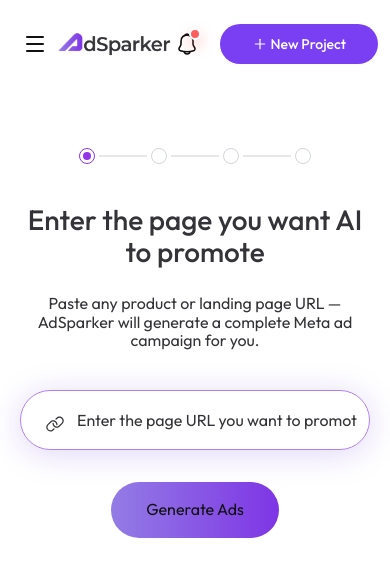
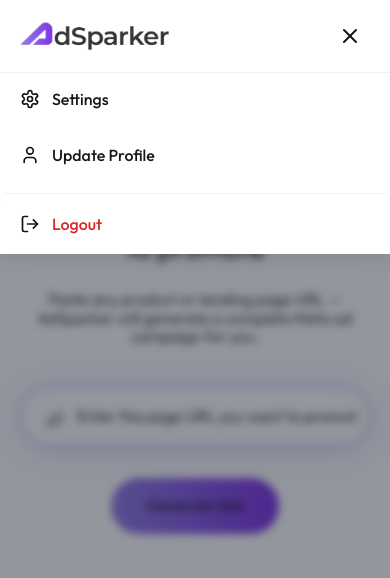
Before and after one commit to myadsparker/adsparker-official, a Next.js app: page /dashboard/projects/new in a window 390 px wide. Both pictures are taken after a click on the button 34 px from the left and 44 px from the top of the page. Shown: the top 578 px of the page. Built offline with nearby package versions, Linux system fonts and the light colour scheme.

Commit message:
changes22222

```diff
--- a/src/app/(dashboard)/dashboard/dashboard.css
+++ b/src/app/(dashboard)/dashboard/dashboard.css
@@ -61,9 +61,6 @@ button span {
 }
 
 .mobile_menu_button {
-  width: 48px;
-  height: 48px;
-  padding: 3px;
   border: none;
   border-radius: 18px;
   display: flex;
@@ -273,9 +270,56 @@ button span {
   }
 }
 
+/* Mobile Menu Link Buttons */
+.mobile-menu__link-button {
+  display: flex;
+  align-items: center;
+  gap: 12px;
+  width: 100%;
+  padding: 16px 20px;
+  font-size: 16px;
+  font-weight: 500;
+  color: #17181c;
+  background: none;
+  border: none;
+  border-radius: 8px;
+  cursor: pointer;
+  transition: all 0.2s ease;
+  margin-bottom: 4px;
+  text-align: left;
+}
+
+.mobile-menu__link-button:hover {
+  background: #f5f5f5;
+  color: #774be5;
+}
+
+.mobile-menu__link-button svg {
+  color: inherit;
+  flex-shrink: 0;
+}
+
+.mobile-menu__link-button--logout {
+  color: #dc2626;
+  border-top: 1px solid #f0f0f0;
+  margin-top: 8px;
+  padding-top: 20px;
+}
+
+.mobile-menu__link-button--logout:hover {
+  background: #fef2f2;
+  color: #dc2626;
+}
+
 @media (max-width: 575px) {
   .stepper {
     padding-inline: 16px;
     gap: 0;
   }
+  .mobile_brand img{
+    width: 100px;
+  }
+  .menu_right .create_button, .mobile_create_button{
+    padding-inline: 20px;
+  }
 }
--- a/src/app/(dashboard)/dashboard/layout.tsx
+++ b/src/app/(dashboard)/dashboard/layout.tsx
@@ -9,7 +9,7 @@ import Image from 'next/image';
 import { useState, useEffect, useRef } from 'react';
 import { supabase } from '@/lib/supabase';
 import { useRouter } from 'next/navigation';
-import { ChevronDown, User, Settings, LogOut } from 'lucide-react';
+import { ChevronDown, User, Settings, LogOut, Menu, X } from 'lucide-react';
 
 export default function DashboardLayout({
   children,
@@ -18,6 +18,7 @@ export default function DashboardLayout({
 }) {
   const [userProfile, setUserProfile] = useState<any>(null);
   const [isDropdownOpen, setIsDropdownOpen] = useState(false);
+  const [isMobileMenuOpen, setIsMobileMenuOpen] = useState(false);
   const dropdownRef = useRef<HTMLDivElement>(null);
   const router = useRouter();
 
@@ -64,8 +65,28 @@ export default function DashboardLayout({
     };
   }, []);
 
+  // Handle mobile menu body scroll lock
+  useEffect(() => {
+    document.body.style.overflow = isMobileMenuOpen ? 'hidden' : '';
+    return () => {
+      document.body.style.overflow = '';
+    };
+  }, [isMobileMenuOpen]);
+
+  // Handle escape key for mobile menu
+  useEffect(() => {
+    const handleEscape = (e: KeyboardEvent) => {
+      if (e.key === 'Escape' && isMobileMenuOpen) {
+        setIsMobileMenuOpen(false);
+      }
+    };
+    window.addEventListener('keydown', handleEscape);
+    return () => window.removeEventListener('keydown', handleEscape);
+  }, [isMobileMenuOpen]);
+
   const handleLogout = async () => {
     try {
+      setIsMobileMenuOpen(false);
       await fetch('/api/logout', {
         method: 'POST',
       });
@@ -77,12 +98,18 @@ export default function DashboardLayout({
 
   const handleUpdateProfile = () => {
     setIsDropdownOpen(false);
+    setIsMobileMenuOpen(false);
     router.push('/dashboard/profile');
   };
 
   const handleSettings = () => {
     setIsDropdownOpen(false);
+    setIsMobileMenuOpen(false);
     router.push('/dashboard/settings');
+  };
+
+  const closeMobileMenu = () => {
+    setIsMobileMenuOpen(false);
   };
 
   return (
@@ -194,8 +221,13 @@ export default function DashboardLayout({
           type='button'
           className='mobile_menu_button'
           aria-label='Toggle navigation'
+          onClick={() => setIsMobileMenuOpen(!isMobileMenuOpen)}
         >
-          <svg xmlns="http://www.w3.org/2000/svg" width="24" height="24" viewBox="0 0 24 24" fill="none" stroke="currentColor" stroke-width="2" stroke-linecap="round" stroke-linejoin="round"><path d="M4 5h16" /><path d="M4 12h16" /><path d="M4 19h16" /></svg>
+          {isMobileMenuOpen ? (
+            <X size={24} strokeWidth={2} />
+          ) : (
+            <Menu size={24} strokeWidth={2} />
+          )}
         </button>
         <div className='mobile_brand'>
           <Image
@@ -272,6 +304,65 @@ export default function DashboardLayout({
           </Link>
         </div>
       </div>
+
+      {/* Mobile Menu Dropdown */}
+      <div
+        className={`mobile-menu ${isMobileMenuOpen ? 'open' : ''}`}
+        onClick={(e) => {
+          // Close menu when clicking on the overlay (not the panel)
+          if (e.target === e.currentTarget) {
+            closeMobileMenu();
+          }
+        }}
+      >
+        <div className='mobile-menu__panel' onClick={(e) => e.stopPropagation()}>
+          <div className='mobile-menu__panel-header'>
+            <Link href='/dashboard' className='logo-link' onClick={closeMobileMenu}>
+              <Image
+                src='/images/adsparker-logo.png'
+                alt='Adsparker Logo'
+                width={150}
+                height={40}
+                priority
+              />
+            </Link>
+            <button
+              type='button'
+              className='mobile-menu__close-button'
+              aria-label='Close navigation menu'
+              onClick={closeMobileMenu}
+            >
+              <X size={24} strokeWidth={2} />
+            </button>
+          </div>
+
+          <div className='mobile-menu__panel-content'>
+            <nav className='mobile-menu__links'>
+              <button
+                onClick={handleSettings}
+                className='mobile-menu__link-button'
+              >
+                <Settings size={20} />
+                Settings
+              </button>
+              <button
+                onClick={handleUpdateProfile}
+                className='mobile-menu__link-button'
+              >
+                <User size={20} />
+                Update Profile
+              </button>
+              <button
+                onClick={handleLogout}
+                className='mobile-menu__link-button mobile-menu__link-button--logout'
+              >
+                <LogOut size={20} />
+                Logout
+              </button>
+            </nav>
+          </div>
+        </div>
+      </div>
       {children}
     </div>
   );
```
Also changed, not shown: 1 other file (tests, documents, lock files or other folders).
